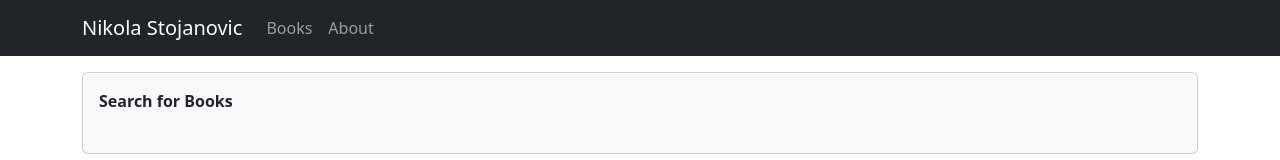
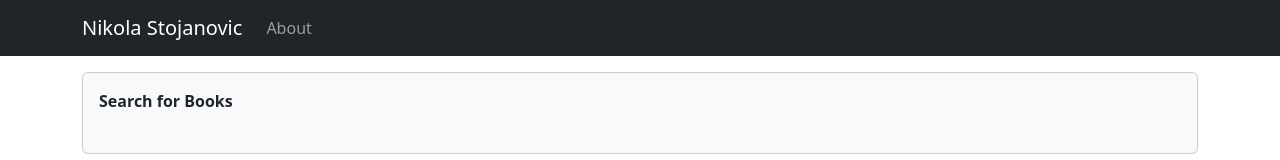
Before and after one commit to nikolastoj95/BTI425-WebProgramming_Apps_Services, a Next.js app in the folder assignments/dev/a2/assign2-app/: page / in a window 1280 px wide. Shown: the top 160 px of the page. Built offline with nearby package versions, Linux system fonts and the light colour scheme.

Commit message:
added link to home in nac brand, removed link that says books,

```diff
--- a/assignments/dev/a2/assign2-app/components/MainNav.js
+++ b/assignments/dev/a2/assign2-app/components/MainNav.js
@@ -6,9 +6,9 @@ export default function MainNav () {
       <>
         <Navbar className="fixed-top navbar-dark bg-dark"  >
           <Container>
-            <Navbar.Brand >Nikola Stojanovic</Navbar.Brand>
+            <Navbar.Brand as={Link} href="/" >Nikola Stojanovic</Navbar.Brand>
             <Nav className="me-auto">
-              <Nav.Link as={Link} href="/">Books</Nav.Link>
+              {/* <Nav.Link as={Link} href="/">Books</Nav.Link> */}
               <Nav.Link as={Link} href="/about">About</Nav.Link>
             </Nav>
           </Container>
```
